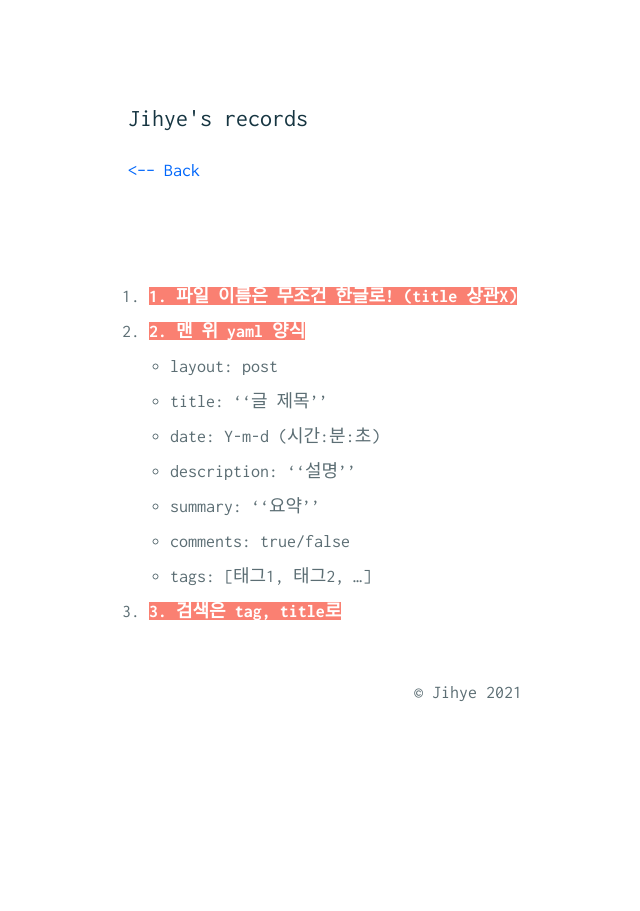
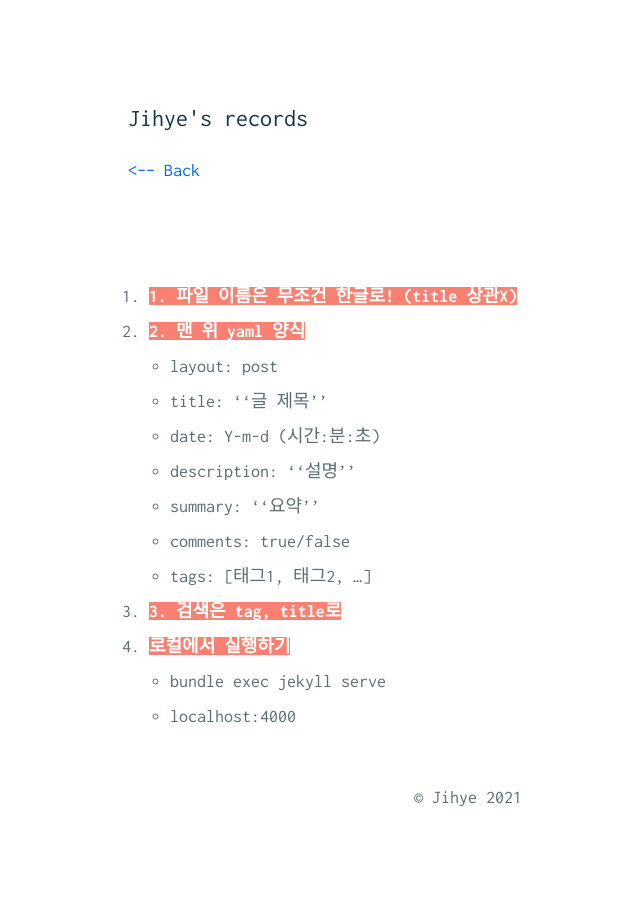
Before and after one commit to wijihye/wijihye.github.io, a Jekyll site: the page built from _pages/caution.md, in a window 1280 px wide. Shown: the whole page, without its empty margins (172-812 px from the left). Built offline with Jekyll 4.4.1, drawn with Linux system fonts in a browser that asks for light colours.

Commit message:
add & modify caution list
- Add how to access in local setting
- Remove list number

```diff
--- a/_pages/caution.md
+++ b/_pages/caution.md
@@ -17,3 +17,8 @@ permalink: /caution/
    - tags: [태그1, 태그2, ...]
 
 3. <span style="background-color:salmon; color:white; font-weight:700">3. 검색은 tag, title로</span>
+
+4. <span style="background-color:salmon; color:white; font-weight:700">로컬에서 실행하기</span>
+
+   - bundle exec jekyll serve
+   - localhost:4000
```
